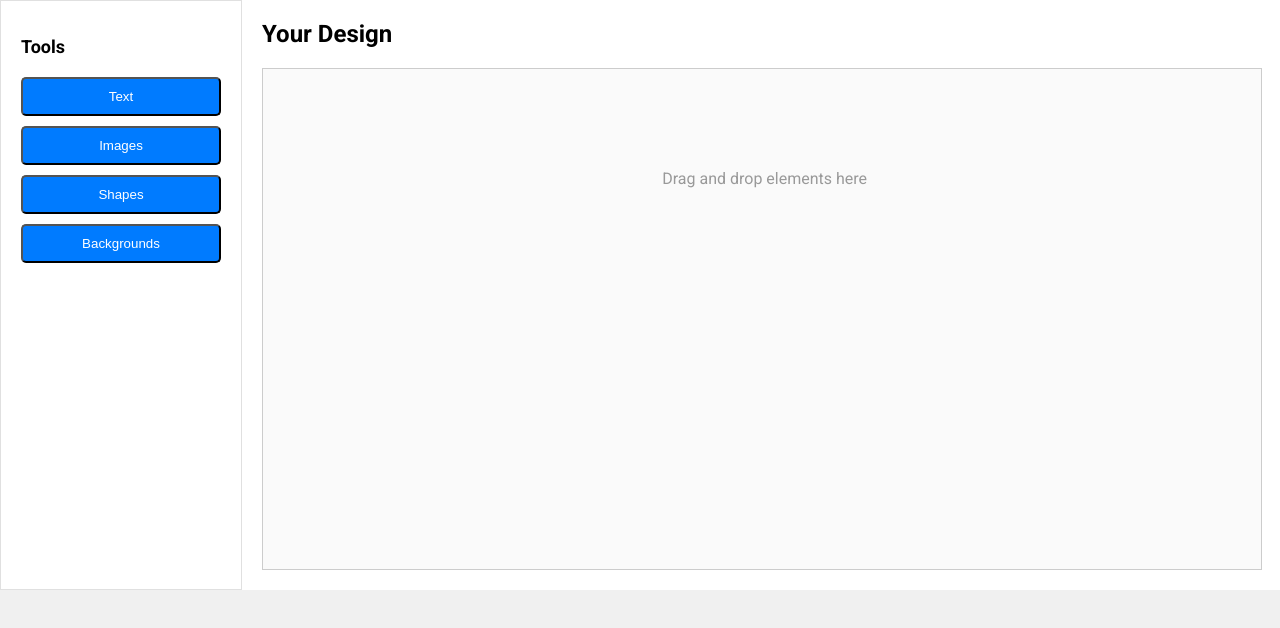
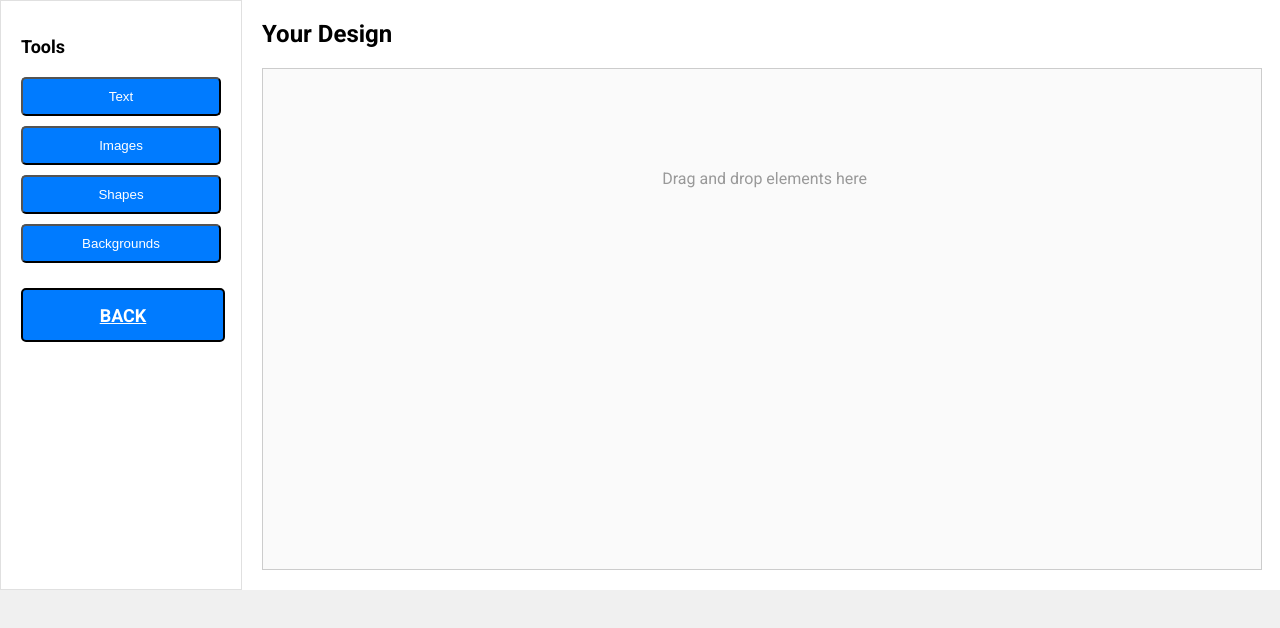
Before and after one commit to SYnx143/html-project1, a plain HTML site: page canva.html in a window 1280 px wide. Drawn offline with Linux system fonts and the light colour scheme.

Commit message:
Update canva.html

```diff
--- a/canva.html
+++ b/canva.html
@@ -3,8 +3,10 @@
 <head>
     <meta charset="UTF-8">
     <meta name="viewport" content="width=device-width, initial-scale=1.0">
-    <title>Canva-like Design Interface</title>
+    <title>Canva</title>
     <link href="https://fonts.googleapis.com/css2?family=Roboto:wght@400;700&display=swap" rel="stylesheet">
+  <link rel="icon" type="images/png" href="Untitled_design_1.webp">
+
     <style>
         body {
             font-family: 'Roboto', sans-serif;
@@ -62,16 +64,31 @@
             margin-left: 40%;
             margin-top: 10%;
         }
+        a {
+    display: inline-block;
+    height: 50px;
+    width: 200px;
+    border: 2px solid black;
+    background-color: #007bff;
+    color: white;
+    text-align: center;
+    border-radius: 5px;
+    margin-top: 15px;
+}
+
+a:hover {
+    background-color: #0056b3;
+}
     </style>
 </head>
 <body>
-
 <div class="sidebar">
     <h2>Tools</h2>
     <button>Text</button>
     <button>Images</button>
     <button>Shapes</button>
     <button>Backgrounds</button>
+    <a href="Features.html"><h2>BACK</h2></a>
 </div>
 
 <div class="canvas">
@@ -79,7 +96,10 @@
     <div class="canvas-area">
         <p>Drag and drop elements here</p>
     </div>
+
 </div>
+
+
 
 </body>
 </html>
```
